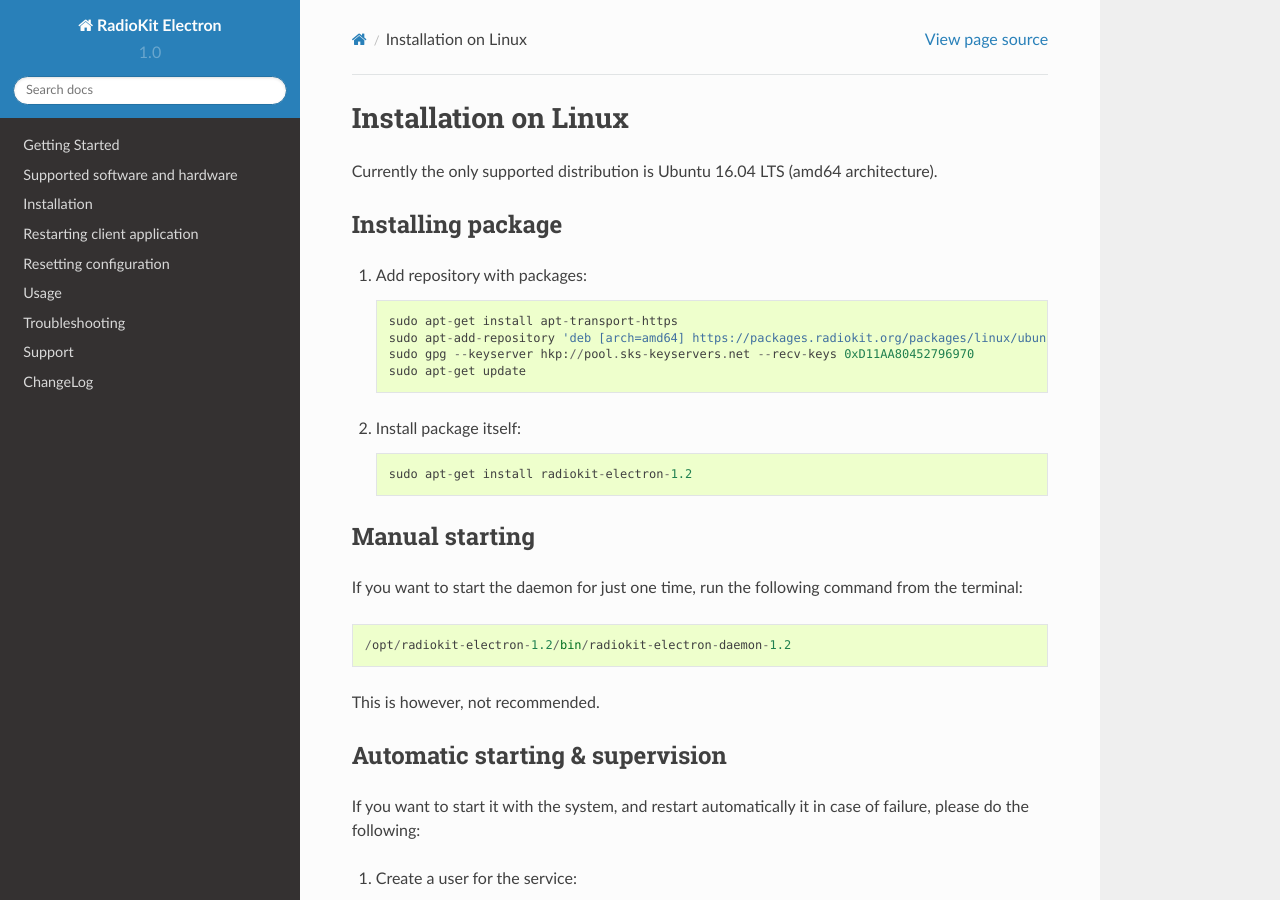
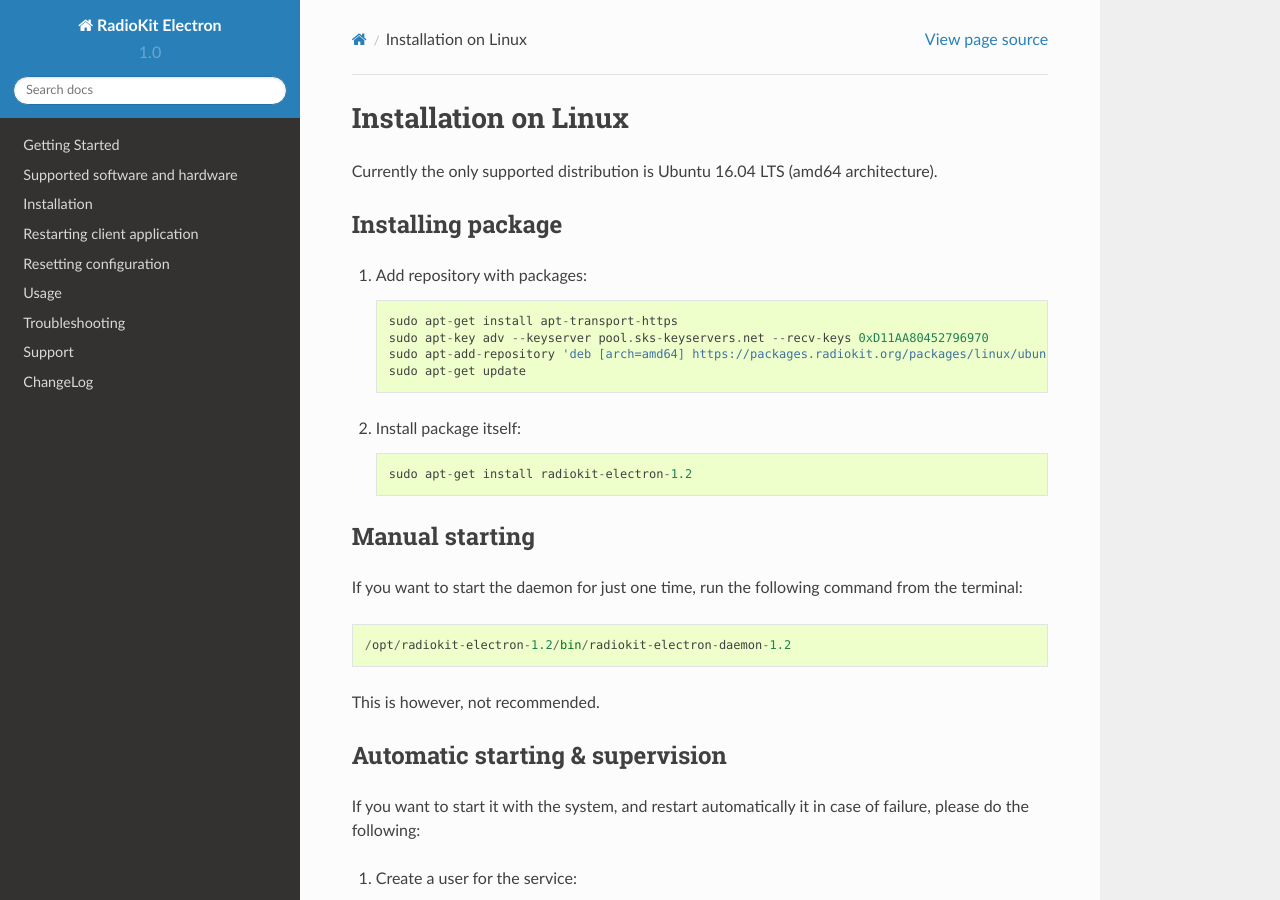
Before and after one commit to radiokit/electron-docs, a Sphinx documentation site: the page built from docs/source/installation-linux.rst, in a window 1280 px wide and 900 px high. Built offline with Sphinx 7.4.7 and the Read the Docs theme 2.0.0, drawn with Linux system fonts in a browser that asks for light colours.

Commit message:
Fixed instructions regarding adding GPG key

```diff
--- a/docs/source/installation-linux.rst
+++ b/docs/source/installation-linux.rst
@@ -12,8 +12,8 @@
    ::
 
         sudo apt-get install apt-transport-https
+        sudo apt-key adv --keyserver pool.sks-keyservers.net --recv-keys 0xD11AA80452796970
         sudo apt-add-repository 'deb [arch=amd64] https://packages.radiokit.org/packages/linux/ubuntu xenial stable'
-        sudo gpg --keyserver hkp://pool.sks-keyservers.net --recv-keys 0xD11AA80452796970
         sudo apt-get update
 
 2. Install package itself:
```
